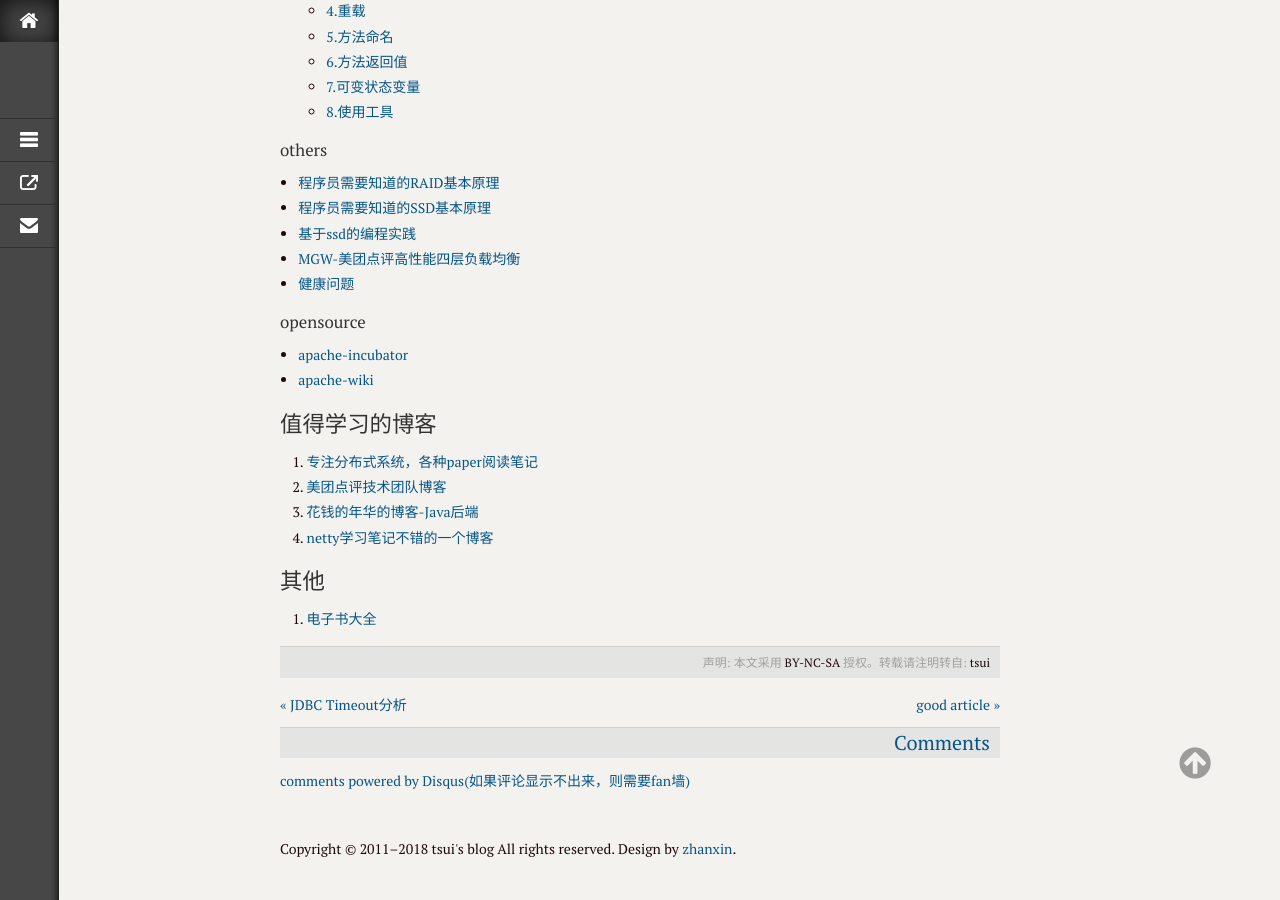
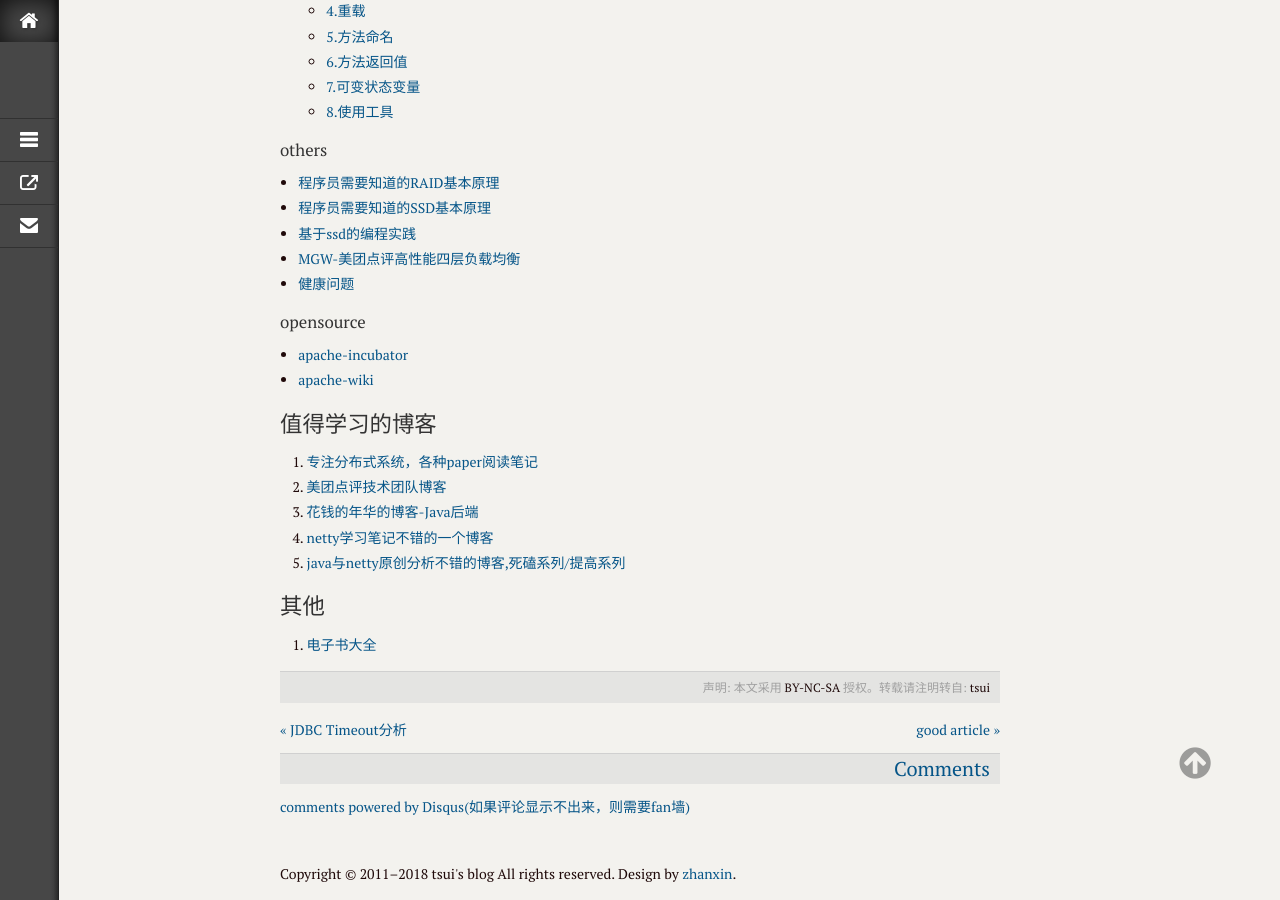
Before and after one commit to xmtsui/blog, a Jekyll site: the page built from _posts/2017/2017-03-14-readqueue-01.md, in a window 1280 px wide and 900 px high, scrolled down 3583 px. Built offline with Jekyll 4.4.1, drawn with Linux system fonts in a browser that asks for light colours; comment, search, counter and statistics services are not loaded.

Commit message:
modify by quickcommint

```diff
--- a/_posts/2017/2017-03-14-readqueue-01.md
+++ b/_posts/2017/2017-03-14-readqueue-01.md
@@ -164,6 +164,7 @@ categories:
 2. [美团点评技术团队博客](http://tech.meituan.com/)
 3. [花钱的年华的博客-Java后端](http://calvin1978.blogcn.com/)
 4. [netty学习笔记不错的一个博客](https://caorong.github.io/)
+5. [java与netty原创分析不错的博客,死磕系列/提高系列](http://cmsblogs.com/?cat=5)
 
 ## 其他
 5. [电子书大全](http://gen.lib.rus.ec/)
```
